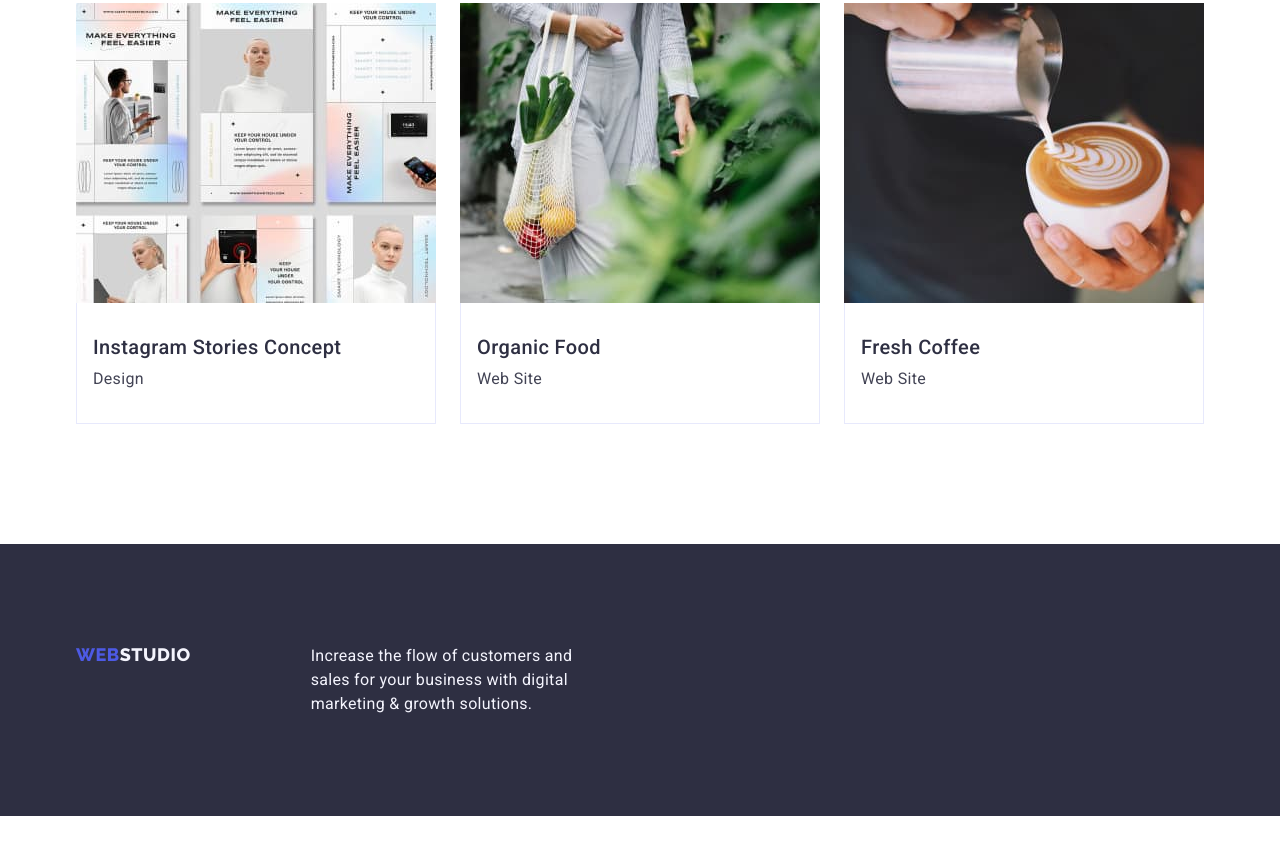
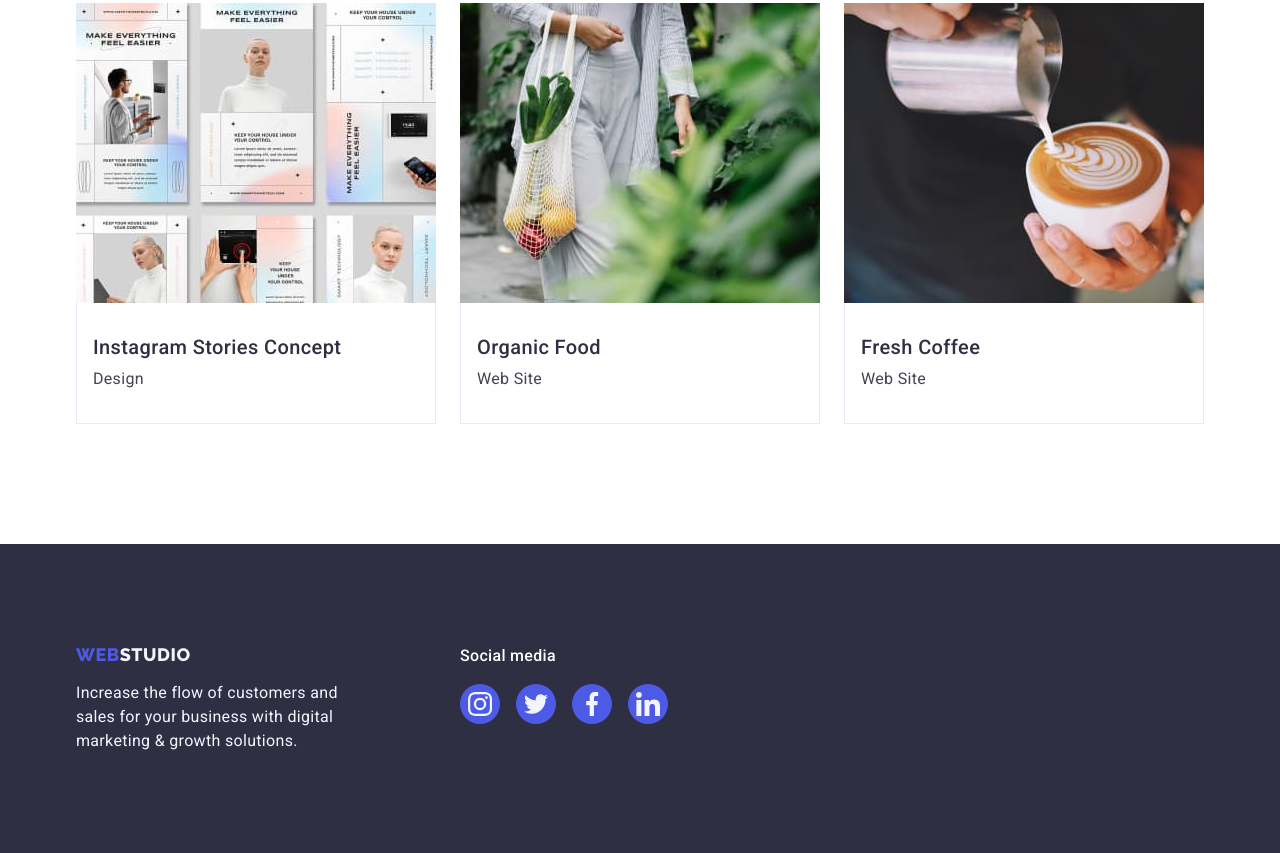
Before and after one commit to Yurii-KDN/goit-markup-hw-04, a plain HTML site: page portfolio.html in a window 1280 px wide. Shown: the part 1226-2079 px from the top of the page. Before the commit the page ends 2042 px from the top, so only its background shows below. Drawn offline with nearby package versions, Linux system fonts and the light colour scheme.

Commit message:
Update portfolio.html

```diff
--- a/portfolio.html
+++ b/portfolio.html
@@ -156,12 +156,40 @@
     </main>
     <!-- Footer -->
     <footer class="footer">
-        <div class="container"><a href="./index.html" class="logo link">Web<span class="logo-footer">Studio</span></a>
-            <p class="footer-text">
-                Increase the flow of customers and sales for your business with digital
-                marketing &#38; growth solutions.
-            </p>
+        <div class="container">
+            <div><a href="./index.html" class="logo link">Web<span class="logo-footer">Studio</span></a>
+                <p class="footer-text">
+                    Increase the flow of customers and sales for your business with digital
+                    marketing &#38; growth solutions.
+                </p>
+            </div>
+            <div>
+                <p class="footer-social-text">Social media</p>
+                <ul class="social-list list">
+                    <li class="social-list-item"><a class="social-link" href="" target="_blank"
+                            rel="noopener noreferrer" aria-label="Instagram icon"><svg class="social-icon" width="24px"
+                                height="24px">
+                                <use href="./images/icons.svg#icon-instagram"></use>
+                            </svg></a></li>
+                    <li class="social-list-item"><a class="social-link" href="" target="_blank"
+                            rel="noopener noreferrer" aria-label="Twitter icon"><svg class="social-icon" width="24px"
+                                height="24px">
+                                <use href="./images/icons.svg#icon-twitter"></use>
+                            </svg></a></li>
+                    <li class="social-list-item"><a class="social-link" href="" target="_blank"
+                            rel="noopener noreferrer" aria-label="Facebook icon"><svg class="social-icon" width="24px"
+                                height="24px">
+                                <use href="./images/icons.svg#icon-facebook"></use>
+                            </svg></a></li>
+                    <li class="social-list-item"><a class="social-link" href="" target="_blank"
+                            rel="noopener noreferrer" aria-label="Linkedin icon"><svg class="social-icon" width="24px"
+                                height="24px">
+                                <use href="./images/icons.svg#icon-linkedin"></use>
+                            </svg></a></li>
+                </ul>
+            </div>
         </div>
+
     </footer>
 </body>
 
```
